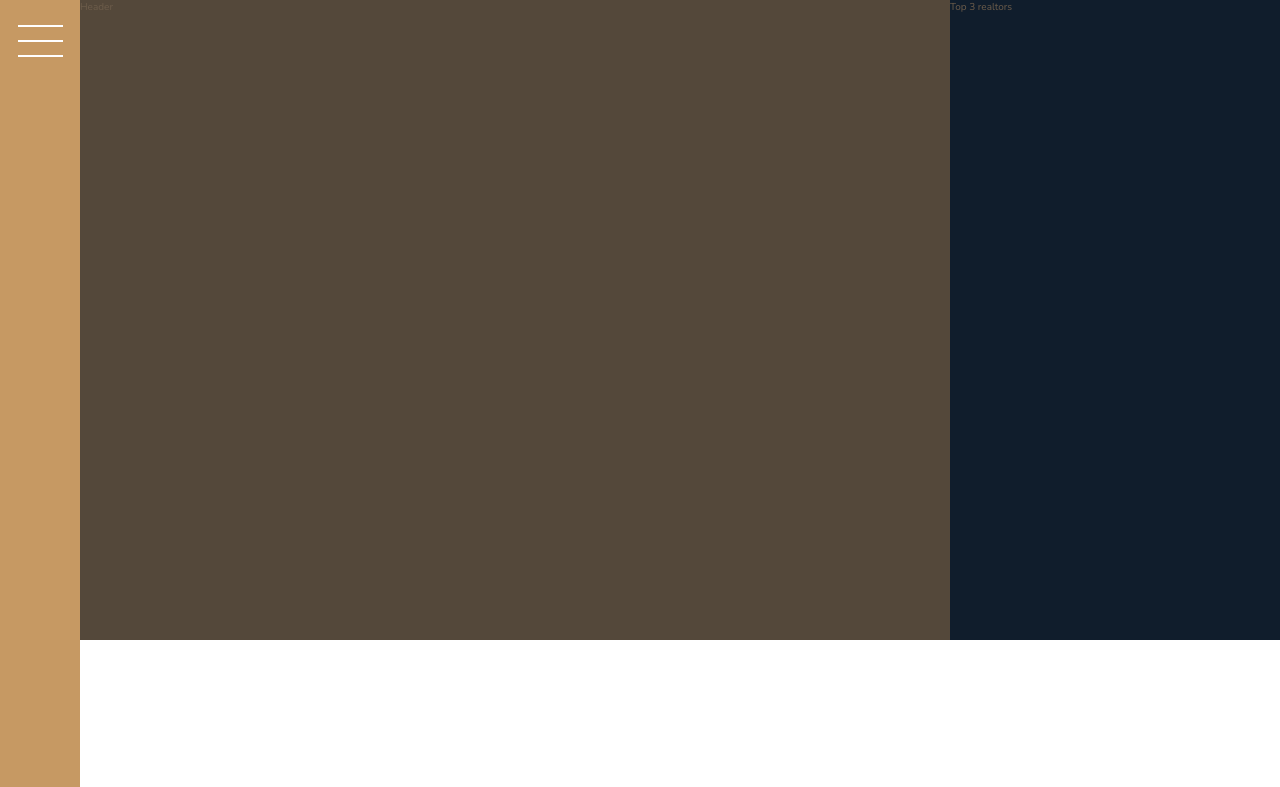
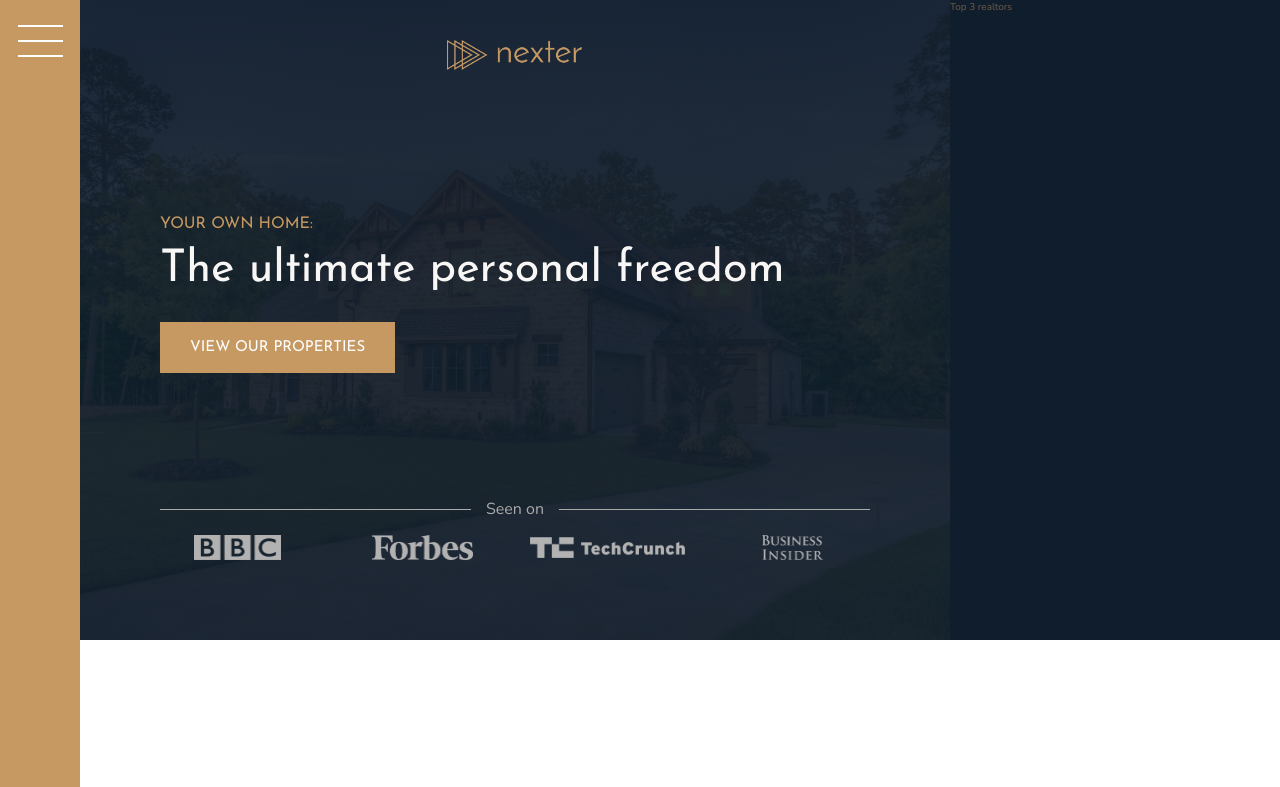
Before and after one commit to sholua/nexter, a website: page index.html in a window 1280 px wide. Shown: the top 787 px of the page. Drawn offline with nearby package versions, Linux system fonts and the light colour scheme.

Commit message:
Building the Header

```diff
--- a/index.html
+++ b/index.html
@@ -19,7 +19,19 @@
       <button class="nav-btn"></button>
     </div>
 
-    <header class="header">Header</header>
+    <header class="header">
+      <img src="img/logo.png" alt="Nexter logo" class="header__logo" />
+      <h3 class="heading-3">Your own home:</h3>
+      <h1 class="heading-1">The ultimate personal freedom</h1>
+      <button class="btn header__btn">View our properties</button>
+      <div class="header__seenon-text">Seen on</div>
+      <div class="header__seenon-logos">
+        <img src="img/logo-bbc.png" alt="Seen on logo 1" />
+        <img src="img/logo-forbes.png" alt="Seen on logo 2" />
+        <img src="img/logo-techcrunch.png" alt="Seen on logo 3" />
+        <img src="img/logo-bi.png" alt="Seen on logo 4" />
+      </div>
+    </header>
 
     <div class="realtors">Top 3 realtors</div>
 
--- a/sass/_header.scss
+++ b/sass/_header.scss
@@ -1,4 +1,61 @@
 .header {
   background-color: $color-grey-dark-1;
   grid-column: full-start / col-end 6;
+  background-image: linear-gradient(
+      rgba($color-secondary, 0.93),
+      rgba($color-secondary, 0.93)
+    ),
+    url(../img/hero.jpeg);
+  background-size: cover;
+  background-position: center;
+  padding: 8rem;
+  padding-top: 4rem;
+
+  display: grid;
+  grid-template-rows: 1fr min-content minmax(6rem, min-content) 1fr;
+  grid-template-columns: minmax(min-content, max-content);
+  grid-row-gap: 1.5rem;
+  justify-content: center;
+
+  &__logo {
+    height: 3rem;
+    justify-self: center;
+  }
+
+  &__btn {
+    align-self: start;
+    justify-self: start;
+  }
+
+  &__seenon-text {
+    display: grid;
+    grid-template-columns: 1fr max-content 1fr;
+    grid-column-gap: 1.5rem;
+    align-items: center;
+
+    font-size: 1.6rem;
+    color: $color-grey-light-2;
+
+    &::before,
+    &::after {
+      content: "";
+      height: 1px;
+      display: block;
+      background-color: currentColor;
+    }
+  }
+
+  &__seenon-logos {
+    display: grid;
+    grid-template-columns: repeat(4, 1fr);
+    grid-column-gap: 3rem;
+    justify-items: center;
+    align-items: center;
+
+    img {
+      max-height: 2.5rem;
+      max-width: 100%;
+      filter: brightness(70%);
+    }
+  }
 }
--- a/sass/_typography.scss
+++ b/sass/_typography.scss
@@ -3,6 +3,12 @@
   font-weight: 400;
 }
 
+.heading-1 {
+  @extend %heading;
+  font-size: 4.5rem;
+  color: $color-grey-light-1;
+  line-height: 1;
+}
 .heading-1 {
   @extend %heading;
 }
@@ -13,8 +19,12 @@
   font-style: italic;
   line-height: 1;
 
-  &--light { color: $color-grey-light-1; }
-  &--dark { color: $color-grey-dark-1; }
+  &--light {
+    color: $color-grey-light-1;
+  }
+  &--dark {
+    color: $color-grey-dark-1;
+  }
 }
 
 .heading-3 {
@@ -28,8 +38,12 @@
   @extend %heading;
   font-size: 1.9rem;
 
-  &--light { color: $color-grey-light-1; }
-  &--dark { color: $color-grey-dark-1; }
+  &--light {
+    color: $color-grey-light-1;
+  }
+  &--dark {
+    color: $color-grey-dark-1;
+  }
 }
 
 .btn {
@@ -42,14 +56,22 @@
   text-transform: uppercase;
   padding: 1.8rem 3rem;
   cursor: pointer;
-  transition: all .2s;
+  transition: all 0.2s;
 
   &:hover {
     background-color: $color-primary-dark;
   }
 }
 
-.mb-sm { margin-bottom: 2rem; }
-.mb-md { margin-bottom: 3rem; }
-.mb-lg { margin-bottom: 4rem; }
-.mb-hg { margin-bottom: 8rem; }
+.mb-sm {
+  margin-bottom: 2rem;
+}
+.mb-md {
+  margin-bottom: 3rem;
+}
+.mb-lg {
+  margin-bottom: 4rem;
+}
+.mb-hg {
+  margin-bottom: 8rem;
+}
```
Also changed, not shown: css/style.css.
